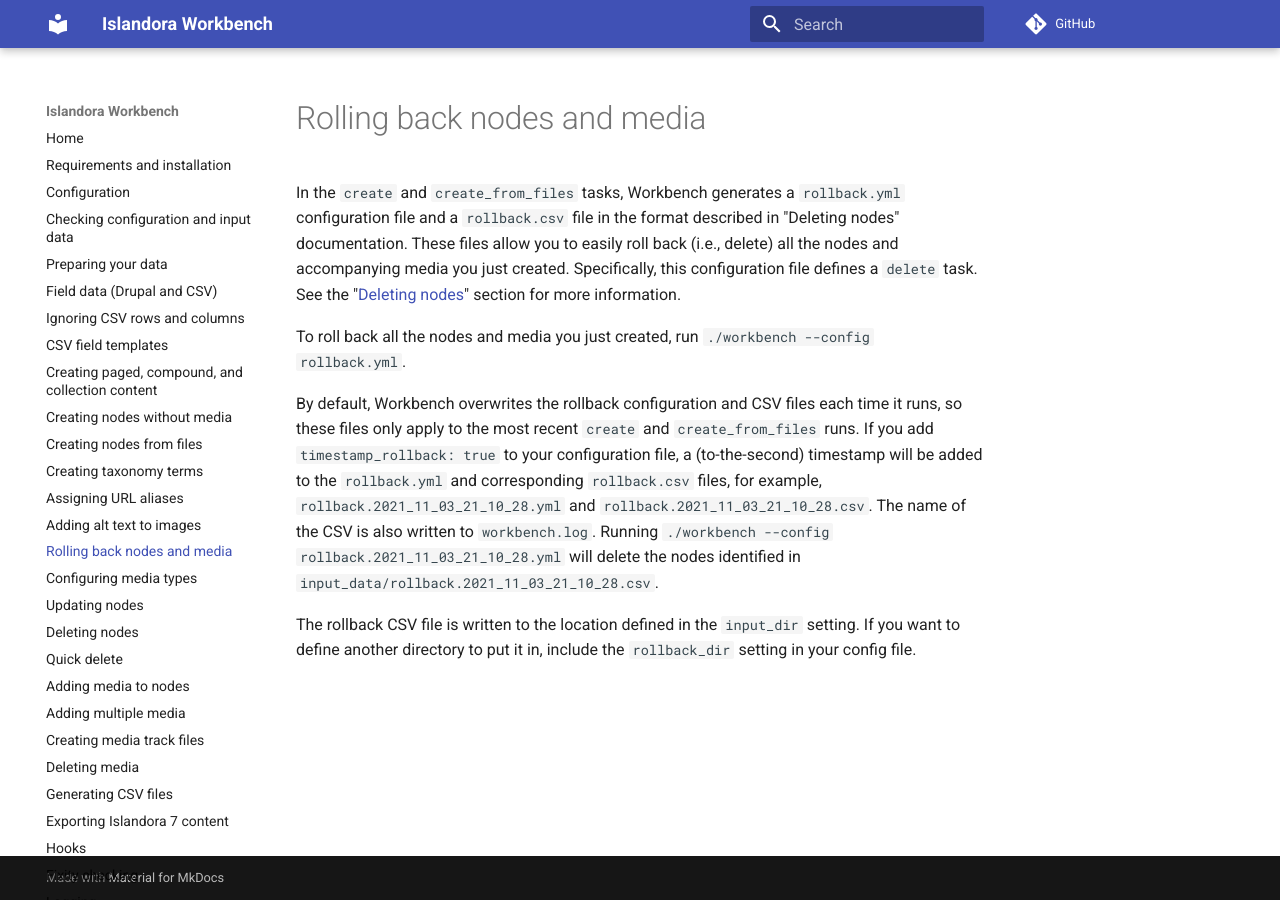
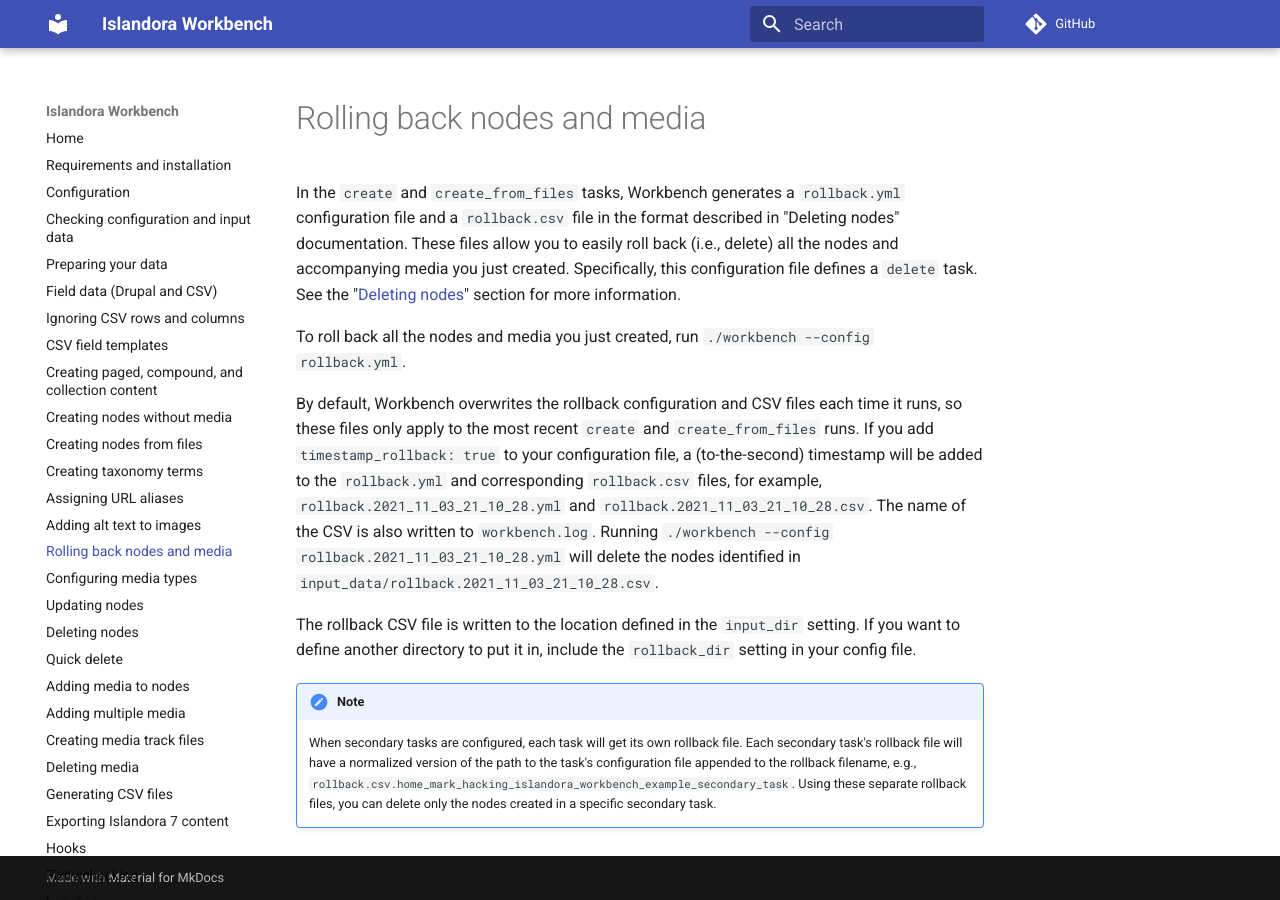
Before and after one commit to mjordan/islandora_workbench_docs, an MkDocs documentation site: the page built from docs/rolling_back.md, in a window 1280 px wide. Built offline with MkDocs 1.6.1 and Material for MkDocs 9.7.7, drawn with Linux system fonts in a browser that asks for light colours; comment, search, counter and statistics services are not loaded.

Commit message:
Updated docs on rolling back.

```diff
--- a/docs/rolling_back.md
+++ b/docs/rolling_back.md
@@ -5,3 +5,6 @@
 By default, Workbench overwrites the rollback configuration and CSV files each time it runs, so these files only apply to the most recent `create` and `create_from_files` runs. If you add `timestamp_rollback: true` to your configuration file, a (to-the-second) timestamp will be added to the `rollback.yml` and corresponding `rollback.csv` files, for example, `rollback.2021_11_03_21_10_28.yml` and `rollback.2021_11_03_21_10_28.csv`. The name of the CSV is also written to `workbench.log`. Running `./workbench --config rollback.2021_11_03_21_10_28.yml` will delete the nodes identified in `input_data/rollback.2021_11_03_21_10_28.csv`.
 
 The rollback CSV file is written to the location defined in the `input_dir` setting. If you want to define another directory to put it in, include the `rollback_dir` setting in your config file.
+
+!!! note
+    When secondary tasks are configured, each task will get its own rollback file. Each secondary task's rollback file will have a normalized version of the path to the task's configuration file appended to the rollback filename, e.g., `rollback.csv.home_mark_hacking_islandora_workbench_example_secondary_task`. Using these separate rollback files, you can delete only the nodes created in a specific secondary task.
```
Also changed, not shown: docs/changelog.md (+2 -0 lines).
